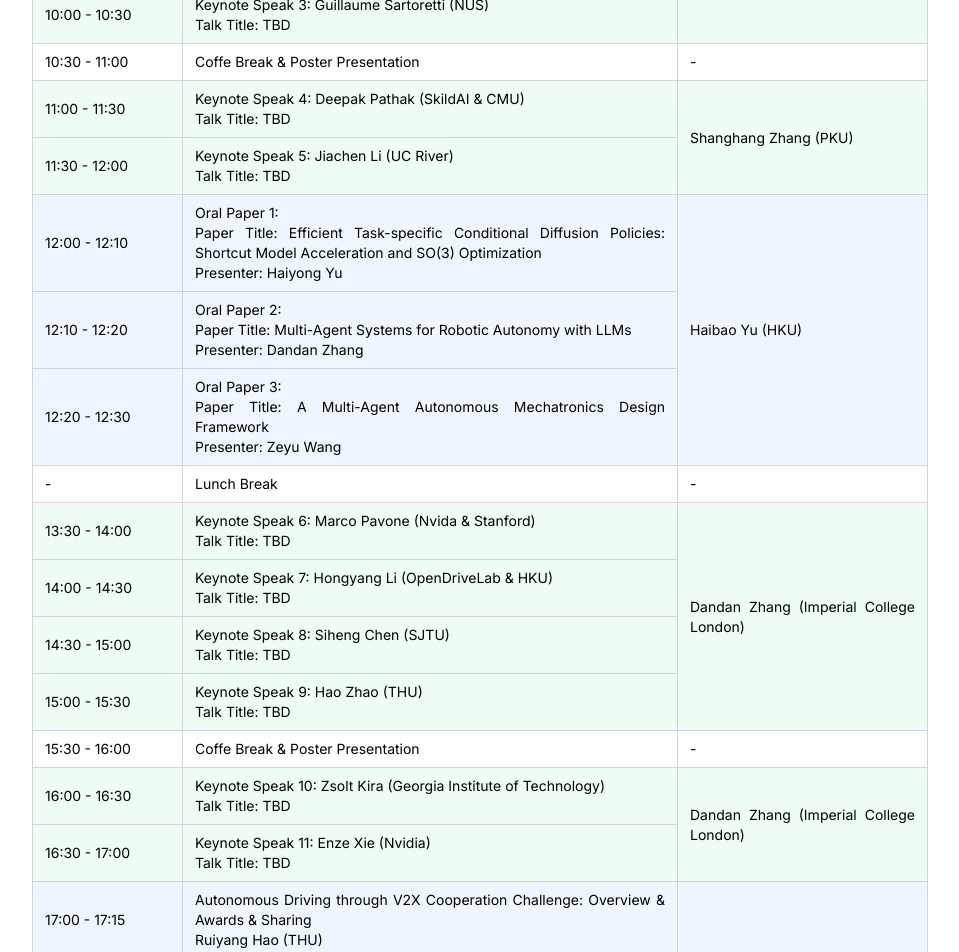
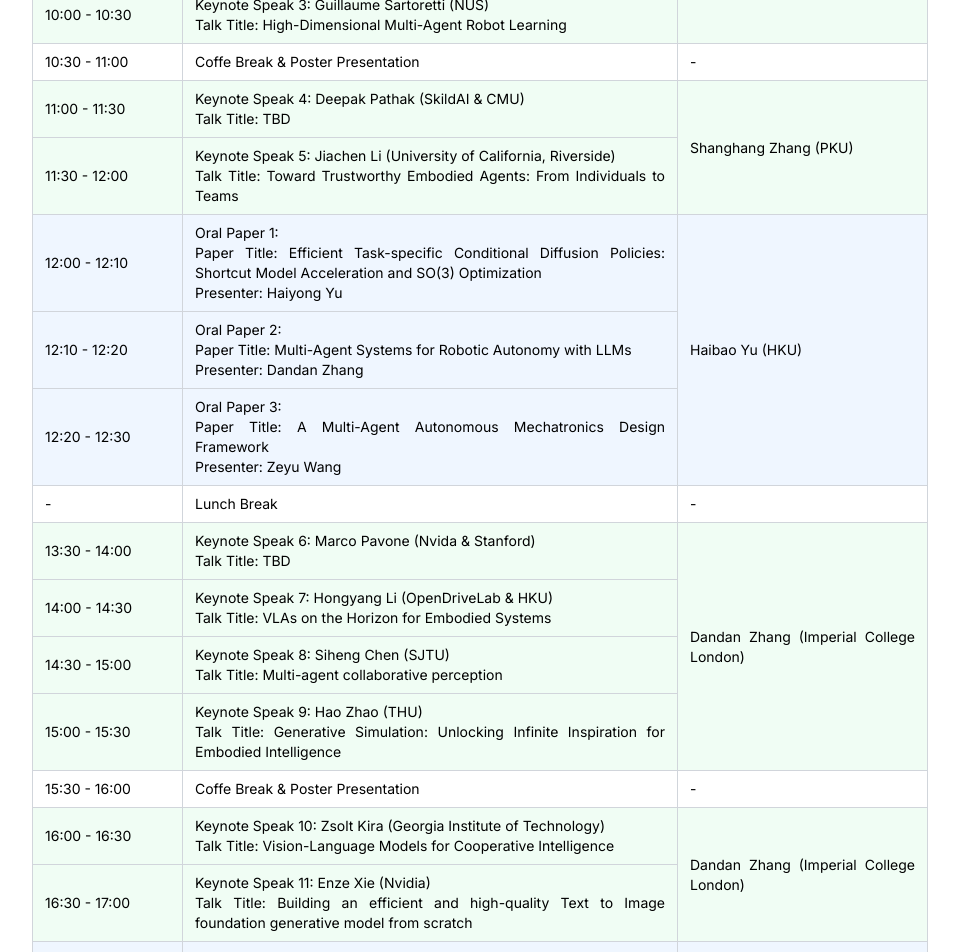
Before and after one commit to coop-intelligence/coop-intelligence.github.io, a Next.js app: page / in a window 1280 px wide. Shown: the part 3460-4412 px from the top of the page, without its empty margins (160-1119 px from the left). Built offline with nearby package versions, Linux system fonts and the light colour scheme.

Commit message:
update speakers' title

```diff
--- a/src/app/components/schedule.jsx
+++ b/src/app/components/schedule.jsx
@@ -35,7 +35,7 @@ const Schedule = () => {
                         </tr>
                         <tr className="bg-green-50">
                             <td className="border border-gray-300 px-3 py-2">10:00 - 10:30</td>
-                            <td className="border border-gray-300 px-3 py-2">Keynote Speak 3: Guillaume Sartoretti (NUS)<br />Talk Title: TBD</td>
+                            <td className="border border-gray-300 px-3 py-2">Keynote Speak 3: Guillaume Sartoretti (NUS)<br />Talk Title: High-Dimensional Multi-Agent Robot Learning</td>
                         </tr>
 
                         <tr>
@@ -52,7 +52,7 @@ const Schedule = () => {
                         </tr>
                         <tr className="bg-green-50">
                             <td className="border border-gray-300 px-3 py-2">11:30 - 12:00</td>
-                            <td className="border border-gray-300 px-3 py-2">Keynote Speak 5: Jiachen Li (UC River)<br />Talk Title: TBD</td>
+                            <td className="border border-gray-300 px-3 py-2">Keynote Speak 5: Jiachen Li (University of California, Riverside)<br />Talk Title: Toward Trustworthy Embodied Agents: From Individuals to Teams</td>
                         </tr>
 
                         {/* Haibao Yu主持的时段 */}
@@ -84,15 +84,15 @@ const Schedule = () => {
                         </tr>
                         <tr className="bg-green-50">
                             <td className="border border-gray-300 px-3 py-2">14:00 - 14:30</td>
-                            <td className="border border-gray-300 px-3 py-2">Keynote Speak 7: Hongyang Li (OpenDriveLab & HKU)<br />Talk Title: TBD</td>
+                            <td className="border border-gray-300 px-3 py-2">Keynote Speak 7: Hongyang Li (OpenDriveLab & HKU)<br />Talk Title: VLAs on the Horizon for Embodied Systems</td>
                         </tr>
                         <tr className="bg-green-50">
                             <td className="border border-gray-300 px-3 py-2">14:30 - 15:00</td>
-                            <td className="border border-gray-300 px-3 py-2">Keynote Speak 8: Siheng Chen (SJTU)<br />Talk Title: TBD</td>
+                            <td className="border border-gray-300 px-3 py-2">Keynote Speak 8: Siheng Chen (SJTU)<br />Talk Title: Multi-agent collaborative perception</td>
                         </tr>
                         <tr className="bg-green-50">
                             <td className="border border-gray-300 px-3 py-2">15:00 - 15:30</td>
-                            <td className="border border-gray-300 px-3 py-2">Keynote Speak 9: Hao Zhao (THU)<br />Talk Title: TBD</td>
+                            <td className="border border-gray-300 px-3 py-2">Keynote Speak 9: Hao Zhao (THU)<br />Talk Title: Generative Simulation: Unlocking Infinite Inspiration for Embodied Intelligence</td>
                         </tr>
 
                         <tr>
@@ -102,12 +102,12 @@ const Schedule = () => {
                         </tr>
                         <tr className="bg-green-50">
                             <td className="border border-gray-300 px-3 py-2">16:00 - 16:30</td>
-                            <td className="border border-gray-300 px-3 py-2">Keynote Speak 10: Zsolt Kira (Georgia Institute of Technology)<br />Talk Title: TBD</td>
+                            <td className="border border-gray-300 px-3 py-2">Keynote Speak 10: Zsolt Kira (Georgia Institute of Technology)<br />Talk Title: Vision-Language Models for Cooperative Intelligence</td>
                             <td className="border border-gray-300 px-3 py-2" rowSpan="2">Dandan Zhang (Imperial College London)</td>
                         </tr>
                         <tr className="bg-green-50">
                             <td className="border border-gray-300 px-3 py-2">16:30 - 17:00</td>
-                            <td className="border border-gray-300 px-3 py-2">Keynote Speak 11: Enze Xie (Nvidia)<br />Talk Title: TBD</td>
+                            <td className="border border-gray-300 px-3 py-2">Keynote Speak 11: Enze Xie (Nvidia)<br />Talk Title: Building an efficient and high-quality Text to Image foundation generative model from scratch</td>
                         </tr>
 
                         {/* Haibao Yu主持的时段 */}
```
